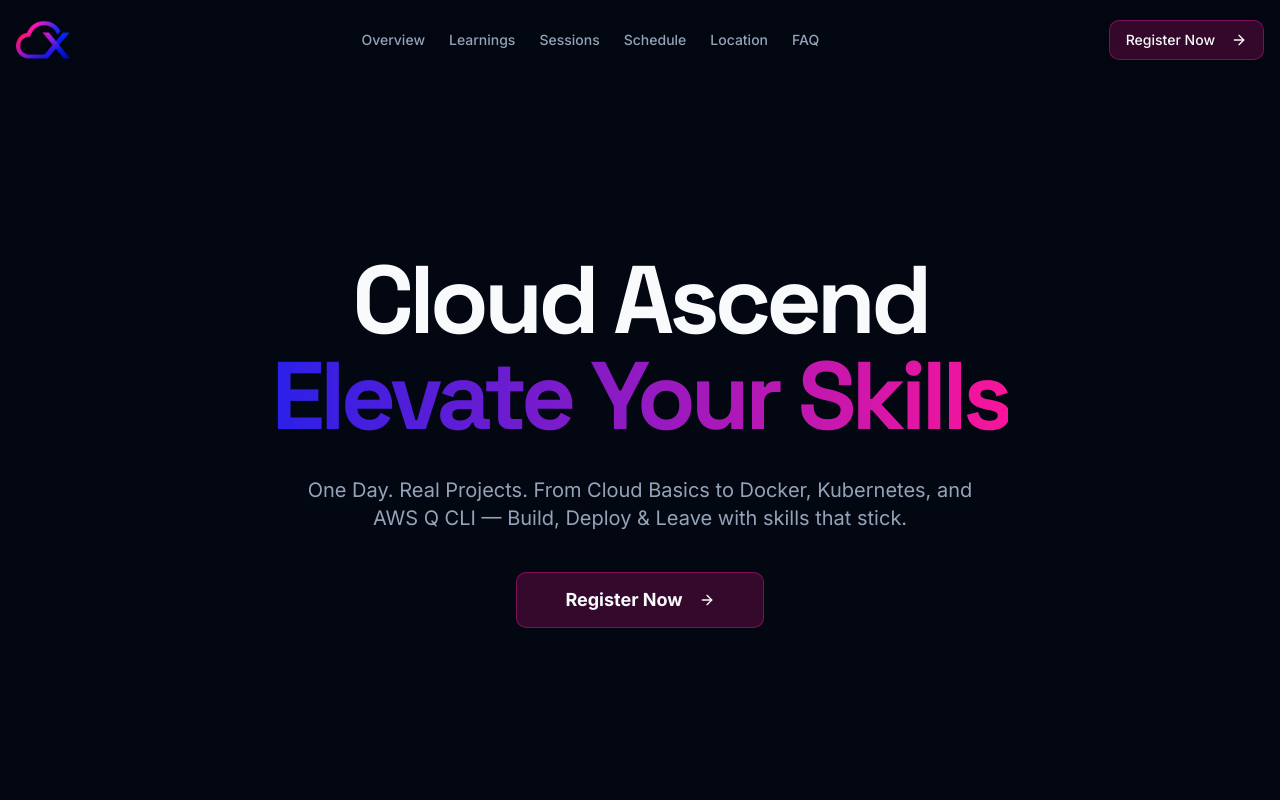
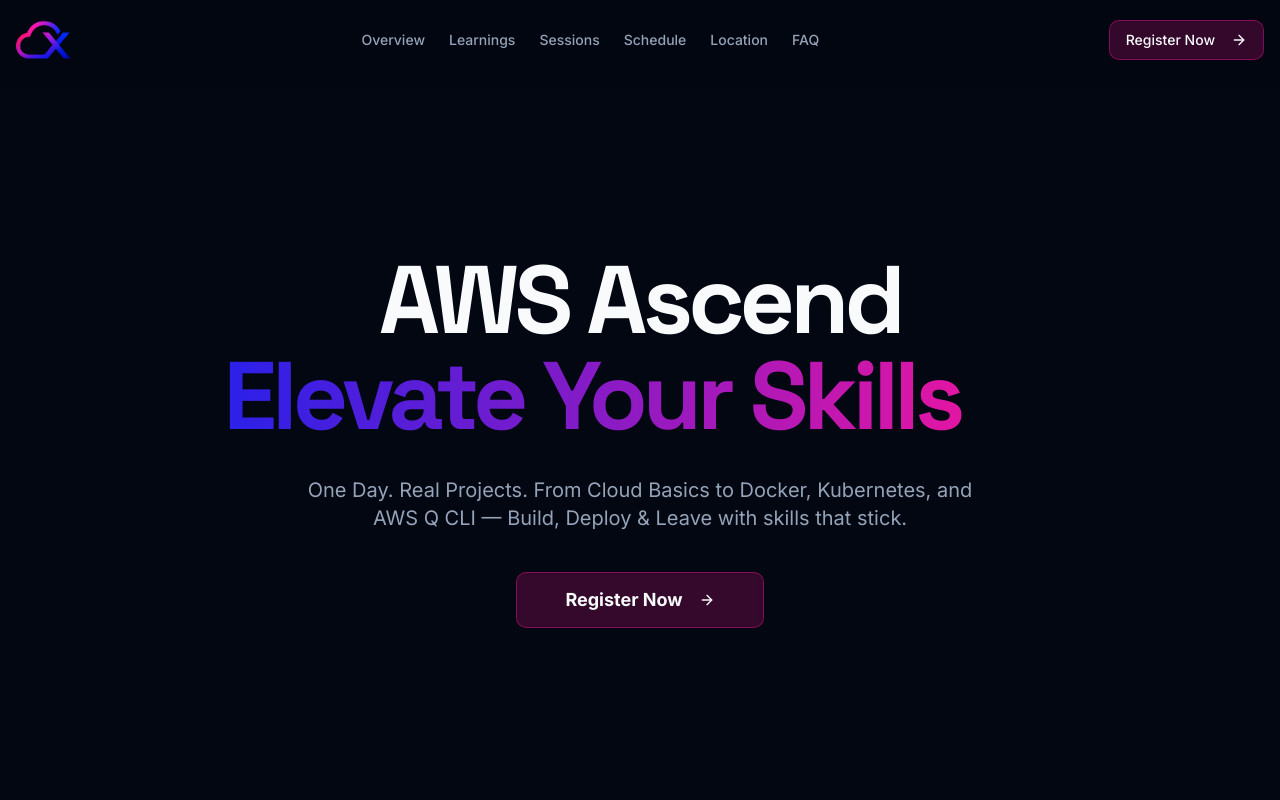
Before and after one commit to jhingalala1234/CloudX-Ascend, a Next.js app: page / in a window 1280 px wide. Shown: the top 800 px of the page. Built offline with nearby package versions, Linux system fonts and the light colour scheme.

Commit message:
changed-code-files

```diff
--- a/src/app/layout.tsx
+++ b/src/app/layout.tsx
@@ -16,8 +16,8 @@
 });
 
 export const metadata: Metadata = {
-  title: 'Cloud Ascend',
-  description: 'Join us for Cloud Ascend, a deep dive into AWS, DevOps, and the Q CLI. Hosted by AWS Community Builders.',
+  title: 'AWS Ascend',
+  description: 'Join us for AWS Ascend, a deep dive into AWS, DevOps, and the Q CLI. Hosted by AWS Community Builders.',
 };
 
 export default function RootLayout({
--- a/src/app/page.tsx
+++ b/src/app/page.tsx
@@ -16,6 +16,7 @@
   Mail,
   Instagram,
   Menu,
+  Rocket,
 } from 'lucide-react';
 
 import { Button } from '@/components/ui/button';
@@ -39,7 +40,7 @@
             <Link href="/" className="flex items-center gap-2">
               <Image
                 src="/logo.png"
-                alt="Cloud Ascend Logo"
+                alt="AWS Ascend Logo"
                 width={120}
                 height={40}
                 className="h-10 w-auto"
@@ -102,7 +103,7 @@
                      <Link href="/" className="flex items-center gap-2">
                       <Image
                         src="/logo.png"
-                        alt="Cloud Ascend Logo"
+                        alt="AWS Ascend Logo"
                         width={120}
                         height={40}
                         className="h-10 w-auto"
@@ -149,10 +150,10 @@
             </div>
             <div className="relative mx-auto max-w-5xl">
               <h1 className="font-headline text-5xl font-bold leading-tight tracking-tighter sm:text-6xl md:text-7xl lg:text-8xl">
-                Cloud Ascend
+                AWS Ascend
                 <br />
-                <span className="bg-gradient-to-r from-accent to-primary bg-clip-text text-transparent">
-                  Elevate Your Skills
+                <span className="inline-flex items-center gap-4 bg-gradient-to-r from-accent to-primary bg-clip-text text-transparent">
+                  Elevate Your Skills <Rocket className="h-12 w-12 sm:h-16 sm:w-16 md:h-20 md:w-20" />
                 </span>
               </h1>
               <p className="mx-auto mt-8 max-w-2xl text-lg text-muted-foreground md:text-xl">
@@ -181,7 +182,7 @@
                   Workshop Overview
                 </h2>
                  <p className="text-lg text-muted-foreground">
-                  Cloud Ascend is a full-day, hands-on workshop designed for anyone — no prior cloud experience required. From your very first step in the cloud to building with AWS, Docker, Kubernetes, and the AWS Q CLI, you’ll learn by doing, not just listening.
+                  AWS Ascend is a full-day, hands-on workshop designed for anyone — no prior cloud experience required. From your very first step in the cloud to building with AWS, Docker, Kubernetes, and the AWS Q CLI, you’ll learn by doing, not just listening.
                 </p>
                 <p className="text-lg text-muted-foreground">
                   Guided by AWS Community Builders, this workshop is packed with labs, swags, and community learning. You’ll walk out with real projects, a certificate, and practical skills that set you apart. Miss it, and you’re missing the easiest way to step into the future of cloud.
--- a/src/app/register/page.tsx
+++ b/src/app/register/page.tsx
@@ -143,7 +143,7 @@
             <Link href="/" className="flex items-center gap-2">
               <Image
                 src="/logo.png"
-                alt="Cloud Ascend Logo"
+                alt="AWS Ascend Logo"
                 width={120}
                 height={40}
                 className="h-10 w-auto"
@@ -162,7 +162,7 @@
             {step === 1 && (
               <>
                 <div className="text-center">
-                  <h1 className="text-3xl font-bold text-primary">Register for Cloud Ascend</h1>
+                  <h1 className="text-3xl font-bold text-primary">Register for AWS Ascend</h1>
                   <p className="text-muted-foreground mt-2">Step 1 of 3: Enter your details</p>
                 </div>
                 <Form {...userDetailsForm}>
--- a/src/app/success/page.tsx
+++ b/src/app/success/page.tsx
@@ -12,7 +12,7 @@
                 <Link href="/" className="flex items-center gap-2">
                 <Image
                     src="/logo.png"
-                    alt="Cloud Ascend Logo"
+                    alt="AWS Ascend Logo"
                     width={120}
                     height={40}
                     className="h-10 w-auto"
```
